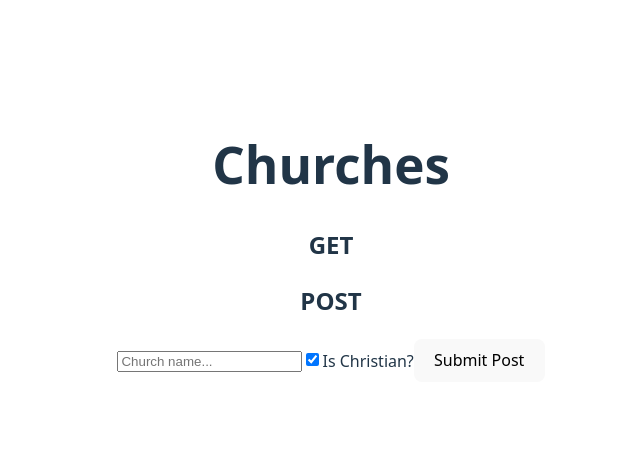
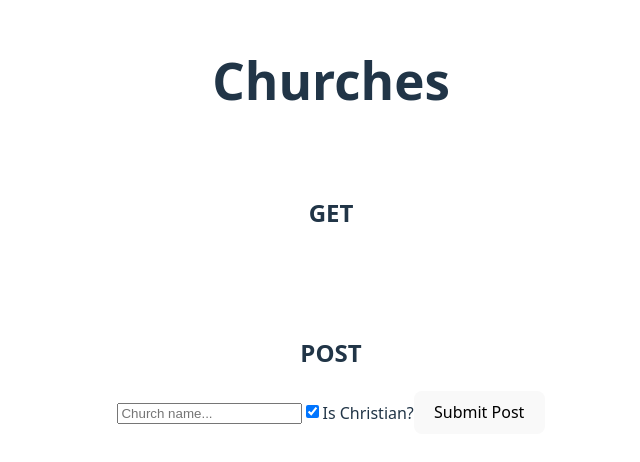
Before and after one commit to SagiBeno/Church_Vercel_Neon, a React (Vite) app in the folder react-app/: page / in a window 1280 px wide. Shown: the part 158-620 px from the top of the page, without its empty margins (309-949 px from the left). Built offline with nearby package versions, Linux system fonts and the light colour scheme.

Commit message:
Implement fetch

```diff
--- a/react-app/src/App.jsx
+++ b/react-app/src/App.jsx
@@ -1,16 +1,28 @@
 import { useState } from 'react'
-import reactLogo from './assets/react.svg'
-import viteLogo from '/vite.svg'
 import './App.css'
 
+async function getData(setChurches) {
+
+}
+
 function App() {
+  const [churches, setChurches] = useState([]);
   const [churchName, setChurchName] = useState('');
   const [isChristian, setChristian] = useState(true);
 
   const handlePostButtonClick = async (e) => {
     e.preventDefault();
     console.log('handlePostButtonClick: ', {churchName, isChristian});
-    // TODO - fetch POST endpoint
+
+    // fetch POST endpoint
+    const resJson = await fetch('/api/churches', {
+      method: 'POST',
+      body: JSON.stringify( { name: churchName, is_christian: isChristian } )
+    });
+
+    console.log('resJson: ', resJson);
+    const resObj = await resJson.json();
+    console.log('resObj: ', resObj);
 
   }
 
@@ -22,8 +34,12 @@ function App() {
   return (
     <>
       <h1>Churches</h1>
+      <div className='card'>
         <h2>GET</h2>
 
+      </div>
+
+      <div className='card'>
         <h2>POST</h2>
         <form>
           <input type="text" name='church-name-input' placeholder='Church name...' onChange={(e) => setChurchName(e.target.value)}/>
@@ -32,6 +48,7 @@ function App() {
             Submit Post
           </button>
         </form>
+      </div>
     </>
   )
 }
```
Lines whose indentation alone changed are shown as unchanged.
